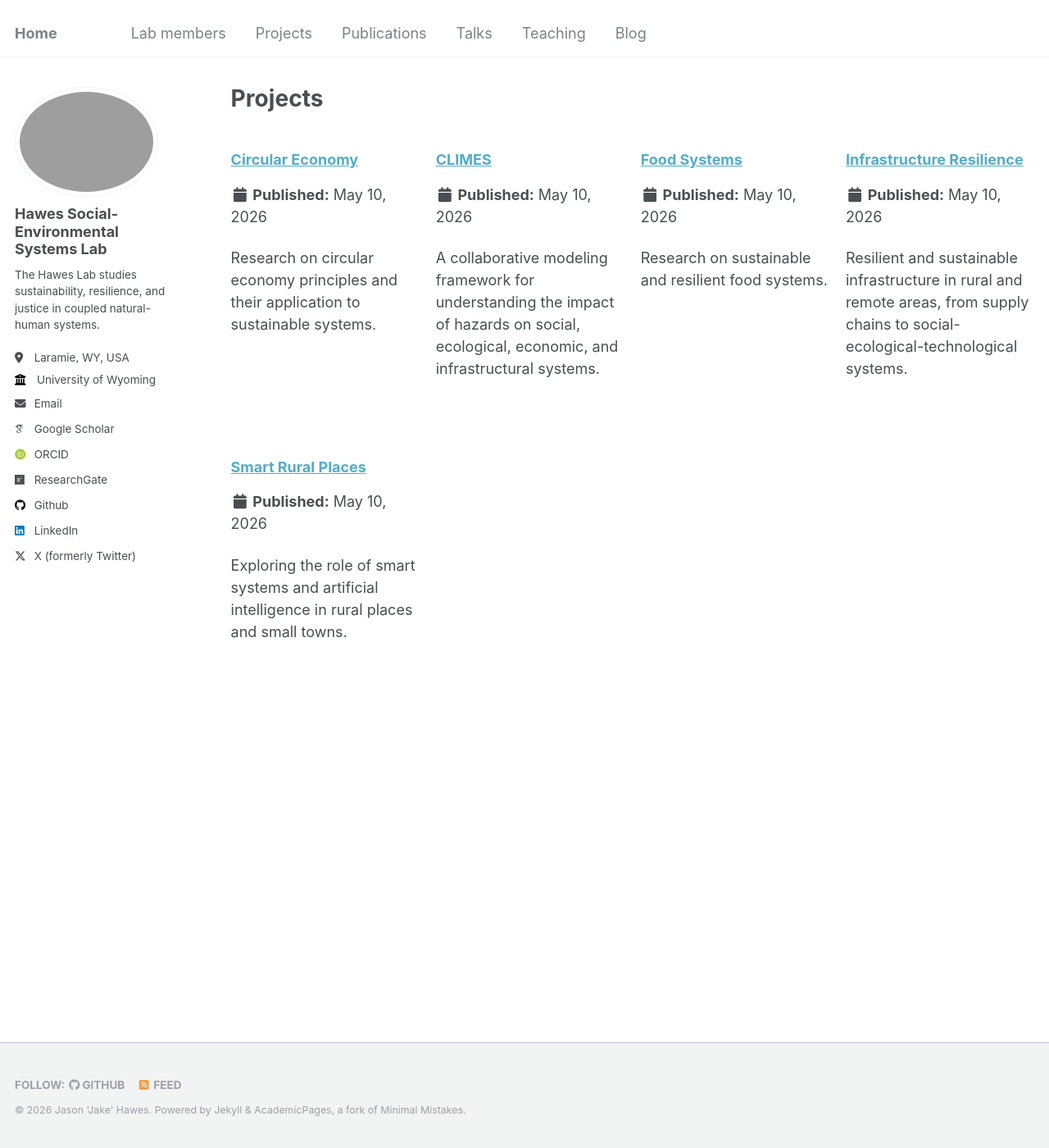
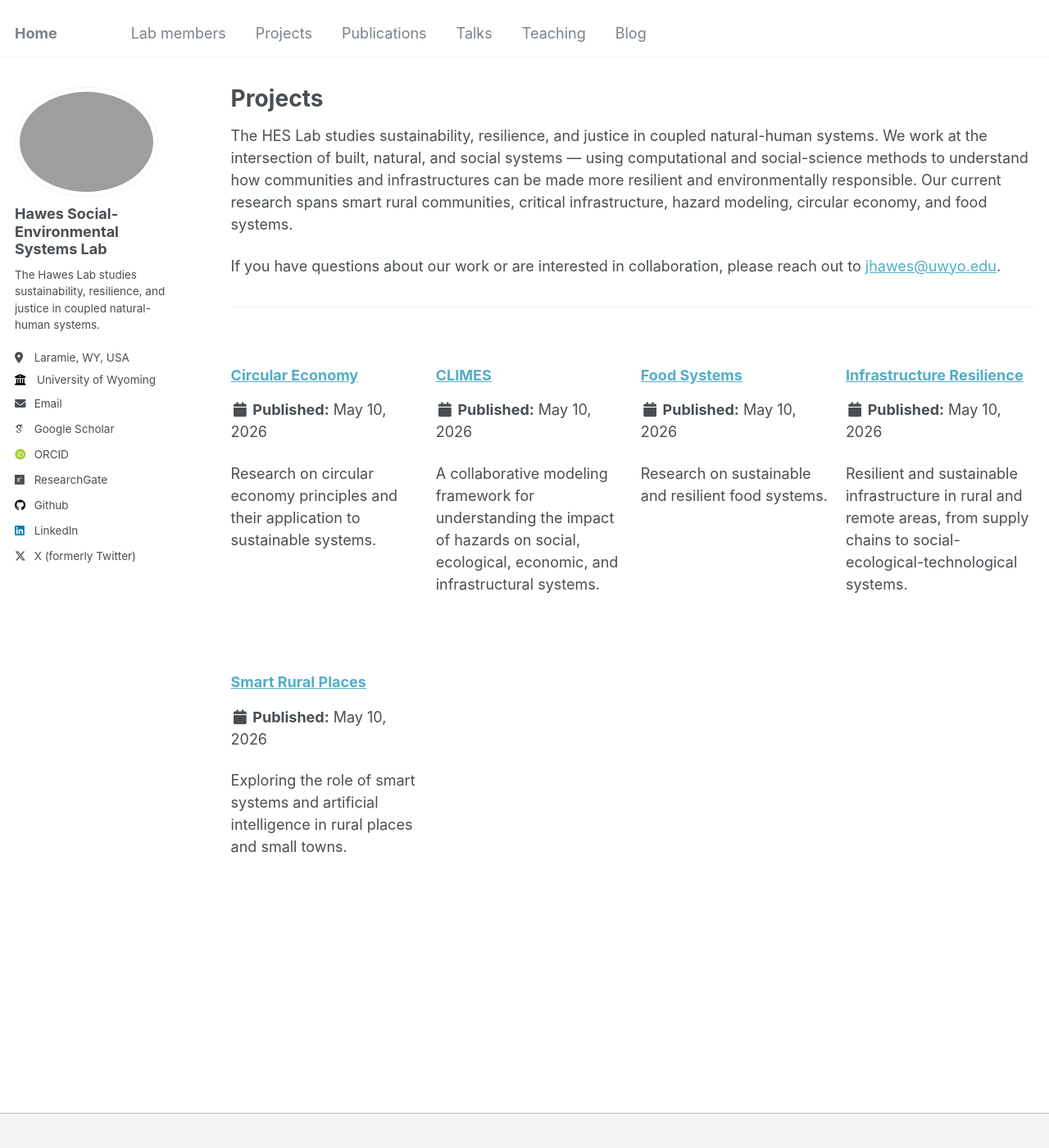
Before and after one commit to jkhawes/jkhawes.github.io, a Jekyll site: the page built from _pages/projects.html, in a window 1280 px wide and 1400 px high. Shown: the whole window at 82% size. Built offline with Jekyll 4.4.1, drawn with Linux system fonts in a browser that asks for light colours; some web fonts are replaced.

Commit message:
Updating projects navigation.

```diff
--- a/_config.yml
+++ b/_config.yml
@@ -279,7 +279,7 @@
       type: projects
     values:
       layout: project
-      author_profile: true
+      author_profile: false
       share: false
   # _talks
   - scope:
--- a/_includes/head/custom.html
+++ b/_includes/head/custom.html
@@ -29,4 +29,35 @@
 <script src="https://cdnjs.cloudflare.com/polyfill/v3/polyfill.min.js?features=es6"></script>
 <script id="MathJax-script" async src="https://cdn.jsdelivr.net/npm/mathjax@3/es5/tex-mml-chtml.js"></script>
 
+<!-- Dropdown nav styles -->
+<style>
+.masthead__menu-item.has-dropdown { position: relative; }
+.masthead__submenu {
+  display: none;
+  position: absolute;
+  top: 100%;
+  left: 0;
+  background: #fff;
+  border: 1px solid #e0e0e0;
+  border-radius: 4px;
+  box-shadow: 0 2px 8px rgba(0,0,0,0.12);
+  min-width: 200px;
+  z-index: 200;
+  padding: 0.4em 0;
+  list-style: none;
+  margin: 0;
+}
+.masthead__menu-item.has-dropdown:hover .masthead__submenu { display: block; }
+.masthead__submenu li a {
+  display: block;
+  padding: 0.45em 1.1em;
+  color: #494e52;
+  white-space: nowrap;
+  text-decoration: none;
+  font-size: 0.82em;
+  font-family: inherit;
+}
+.masthead__submenu li a:hover { background: #f5f5f5; color: #000; }
+</style>
+
 <!-- end custom head snippets -->
--- a/_includes/masthead.html
+++ b/_includes/masthead.html
@@ -13,7 +13,21 @@
               {% else %}
               {% assign domain = base_path %}
             {% endif %}
-            <li class="masthead__menu-item"><a href="{{ domain }}{{ link.url }}">{{ link.title }}</a></li>
+            <li class="masthead__menu-item{% if link.children %} has-dropdown{% endif %}">
+              <a href="{{ domain }}{{ link.url }}">{{ link.title }}</a>
+              {% if link.children %}
+              <ul class="masthead__submenu">
+                {% for child in link.children %}
+                  {% if child.url contains 'http' %}
+                    {% assign child_domain = '' %}
+                  {% else %}
+                    {% assign child_domain = base_path %}
+                  {% endif %}
+                  <li><a href="{{ child_domain }}{{ child.url }}">{{ child.title }}</a></li>
+                {% endfor %}
+              </ul>
+              {% endif %}
+            </li>
           {% endfor %}
         </ul>
         <ul class="hidden-links hidden"></ul>
--- a/_pages/projects.html
+++ b/_pages/projects.html
@@ -7,6 +7,12 @@
 
 {% include base_path %}
 
+<p>The HES Lab studies sustainability, resilience, and justice in coupled natural-human systems. We work at the intersection of built, natural, and social systems — using computational and social-science methods to understand how communities and infrastructures can be made more resilient and environmentally responsible. Our current research spans smart rural communities, critical infrastructure, hazard modeling, circular economy, and food systems.</p>
+
+<p>If you have questions about our work or are interested in collaboration, please reach out to <a href="mailto:jhawes@uwyo.edu">jhawes@uwyo.edu</a>.</p>
+
+<hr style="margin: 2em 0;" />
+
 <div class="grid__wrapper">
   {% for post in site.projects %}
     {% include archive-single.html type="grid" %}
```
Also changed, not shown: _data/navigation.yml (+11 -0 lines).
